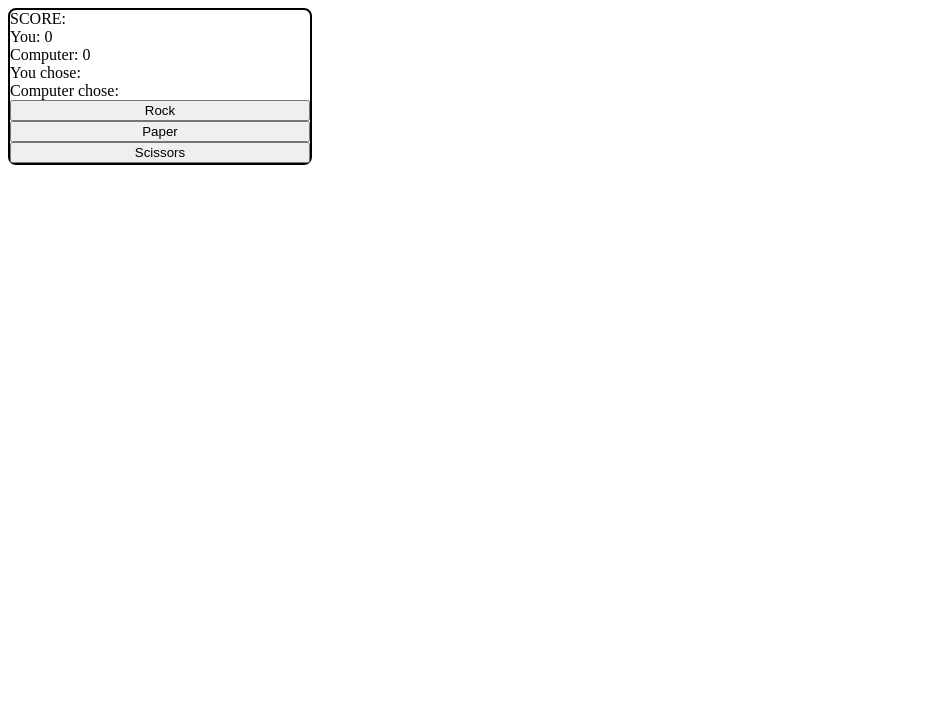
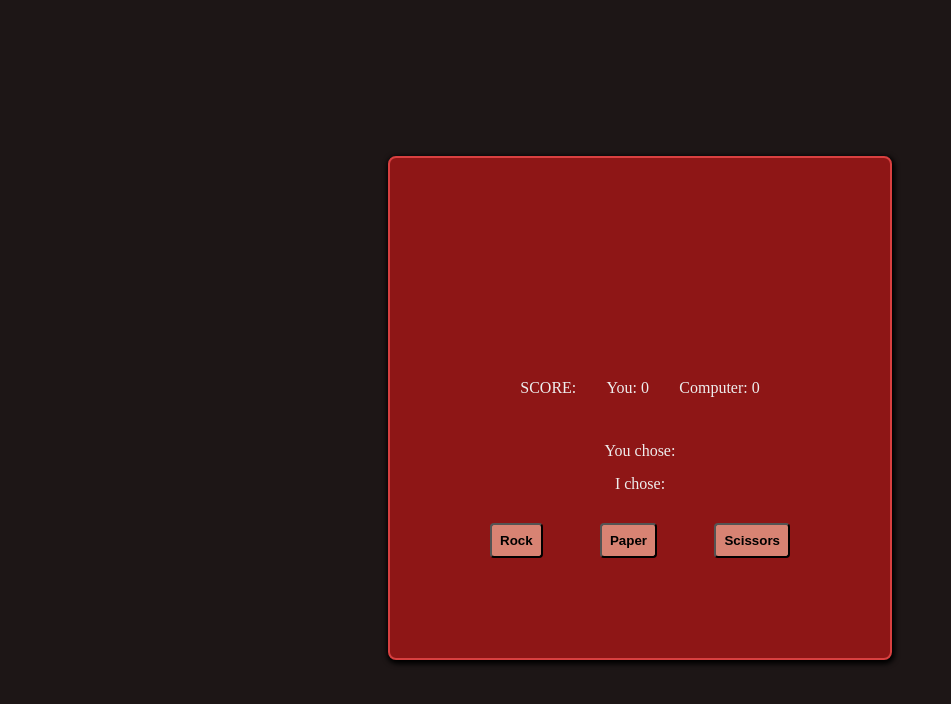
Before and after one commit to ShPet1304/odin-rock-paper-scissors, a plain HTML site: page index.html in a window 1280 px wide. Both pictures are taken after a click on the button "Start Game". Shown: the whole page, without its empty margins (0-951 px from the left). Drawn offline with Linux system fonts and the light colour scheme.

Commit message:
Add styling to ui
-added styling to UI.
-changed wording of some text.

```diff
--- a/index.html
+++ b/index.html
@@ -8,7 +8,7 @@
     <script src="script.js" defer></script>
 </head>
 <body>
-
+<div class="gameWindow">
     <div class="container">
         <div class="results"></div>
 
@@ -16,16 +16,20 @@
             <div>You:<span class="playerScore"></span></div>
             <div>Computer:<span class="computerScore"></span></div>
         </div>
-
+        <div class="choices">
             <div class="playerOutcome">You chose:<span class="playerChose"></span> </div>
-    <div class="compOutcome">Computer chose:<span class="computerChose"></span></div>
+            <div class="compOutcome">I chose:<span class="computerChose"></span></div>
+        </div>
+        <div class="choiceButtons">
             <button class="rock">Rock</button>
             <button class="paper">Paper</button>
             <button class="scissors">Scissors</button>
         </div>
+    </div>
 
     <div class="startContainer">
         <div class="start"></div>
+        <H2>You dare challenge me in a game of Rock Paper Scissors?</H2>
         <button class="startButton" onclick="showGame()">Start Game</button>
     </div>
 
@@ -33,8 +37,8 @@
     <div class="gameOver">
         <h1>Game Over</h1>
         <h3><span class="winner"></span> Win!</h3>
-
         <button class="startButton" onclick="showStart()">Play again?</button>
+    </div>
 
 </div>
 </body>
--- a/script.js
+++ b/script.js
@@ -25,15 +25,17 @@
     playerScore = 0;
     computerScore = 0;
     results.textContent = "";
+    you.textContent = "";
+    comp.textContent = "";
     playScore.textContent= " " +playerScore;
     compScore.textContent= " " +computerScore;
-    gameDiv.style.display = 'flex';
+    gameDiv.style.display = 'block';
     startDiv.style.display = 'none';
     gameResults.style.display = 'none';
 }
 
 function showStart(){
-    startDiv.style.display = 'flex';
+    startDiv.style.display = 'block';
     gameDiv.style.display = 'none';
     gameResults.style.display = 'none';
 }
--- a/style.css
+++ b/style.css
@@ -1,9 +1,108 @@
-/*stylesheet*/
+/*style sheet*/
+body{
+    display: flex;
+    justify-content: center;
+    align-items:center;
+    min-height: 100vh;
+    background-color: #1d1616;
 
+}
+.gameWindow{
+    display: flex;
+    justify-content: center;
+    align-items: center;
+    width: 500px;
+    height: 500px;
+    border: solid #d84040 2px;
+    border-radius: 8px;
+    background-color: #8e1616;
+    box-shadow: 1px 2px 5px 2px;
+}
 .container{
+    width: 300px;
+}
+
+button{
+    background-color: #d88373;
+    padding: 8px;
+    border-radius: 4px;
+    font-weight: bold;
+}
+.startButton {
+    margin-left: 150px;
+}
+.startButton:hover{
+    color: #8e1616;
+    background-color: #1d1616;
+}
+.startContainer{
+    padding: 45px;
+}
+.startContainer h2 {
+    text-align: center;
+    color: #eeeeee ;
+}
+
+.choiceButtons{
     display: flex;
-    flex-direction: column;
-    width: 300px;
-    border: solid black 2px;
-    border-radius: 8px;
+    justify-content: space-between;
+    padding-top: 30px;
 }
+.rock:hover{
+    color: #8e1616;
+    background-color: #1d1616;
+}
+.paper:hover{
+    color: #8e1616;
+    background-color: #1d1616;
+}
+.scissors:hover{
+    color: #8e1616;
+    background-color: #1d1616;
+}
+.results{
+    text-align: center;
+    padding: 20px;
+    margin-bottom: 35px;
+    font-size: 25px;
+    font-weight: 700;
+    height: 45px;
+    color:antiquewhite;
+}
+.score {
+    display: flex;
+    justify-content: space-evenly;
+    padding-bottom: 45px;
+    color: #eeeeee;
+}
+
+.playerOutcome {
+padding-bottom: 15px;
+text-align: center;
+color: #eeeeee;
+}
+.playerOutcome span{
+    font-weight: 900;
+}
+.compOutcome {
+    text-align: center;
+    color: #eeeeee;
+}
+.compOutcome span{
+    font-weight: 900;
+}
+
+.gameOver {
+    text-align: center;
+}
+.gameOver h1{
+    color: antiquewhite;
+}
+
+.gameOver h3{
+    color:#eeeeee;
+}
+
+.gameOver button{
+    margin: 0;
+}
```
Lines whose indentation alone changed are shown as unchanged.
